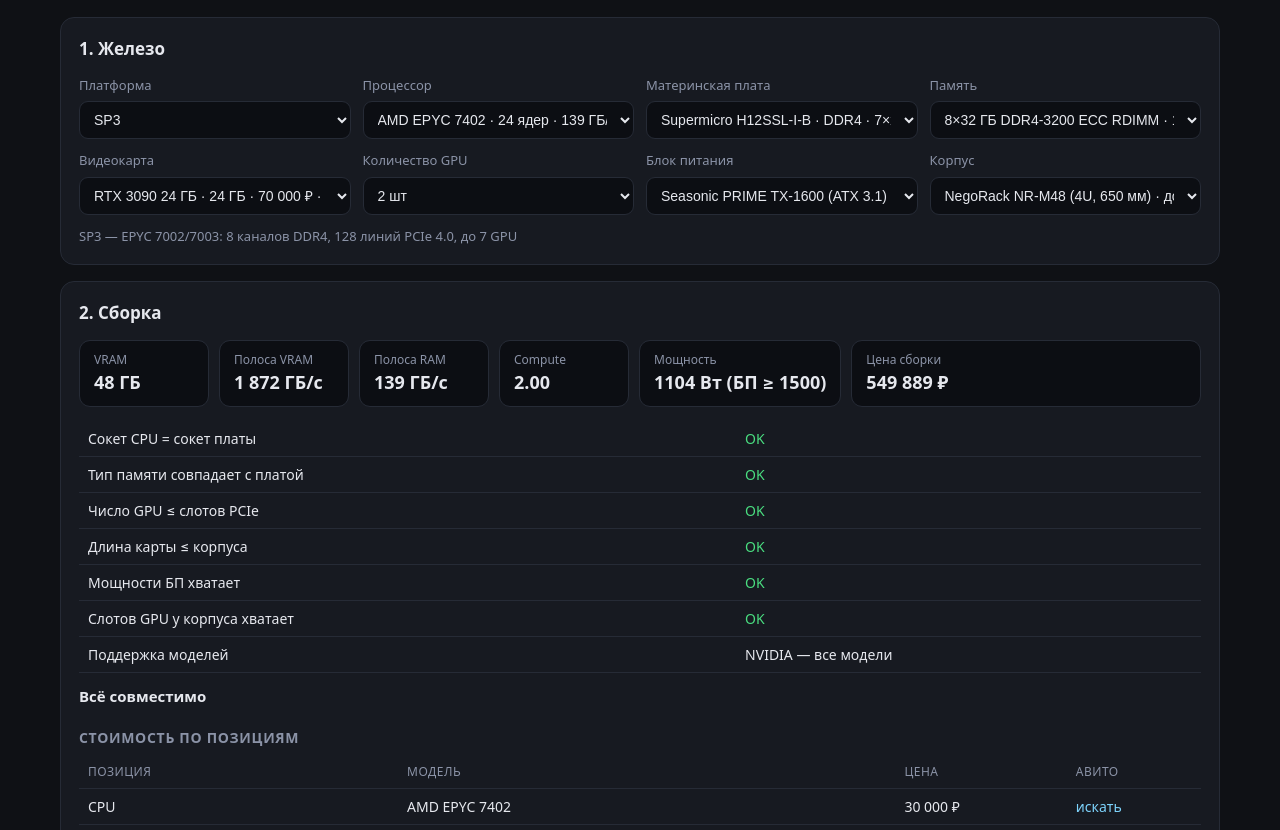
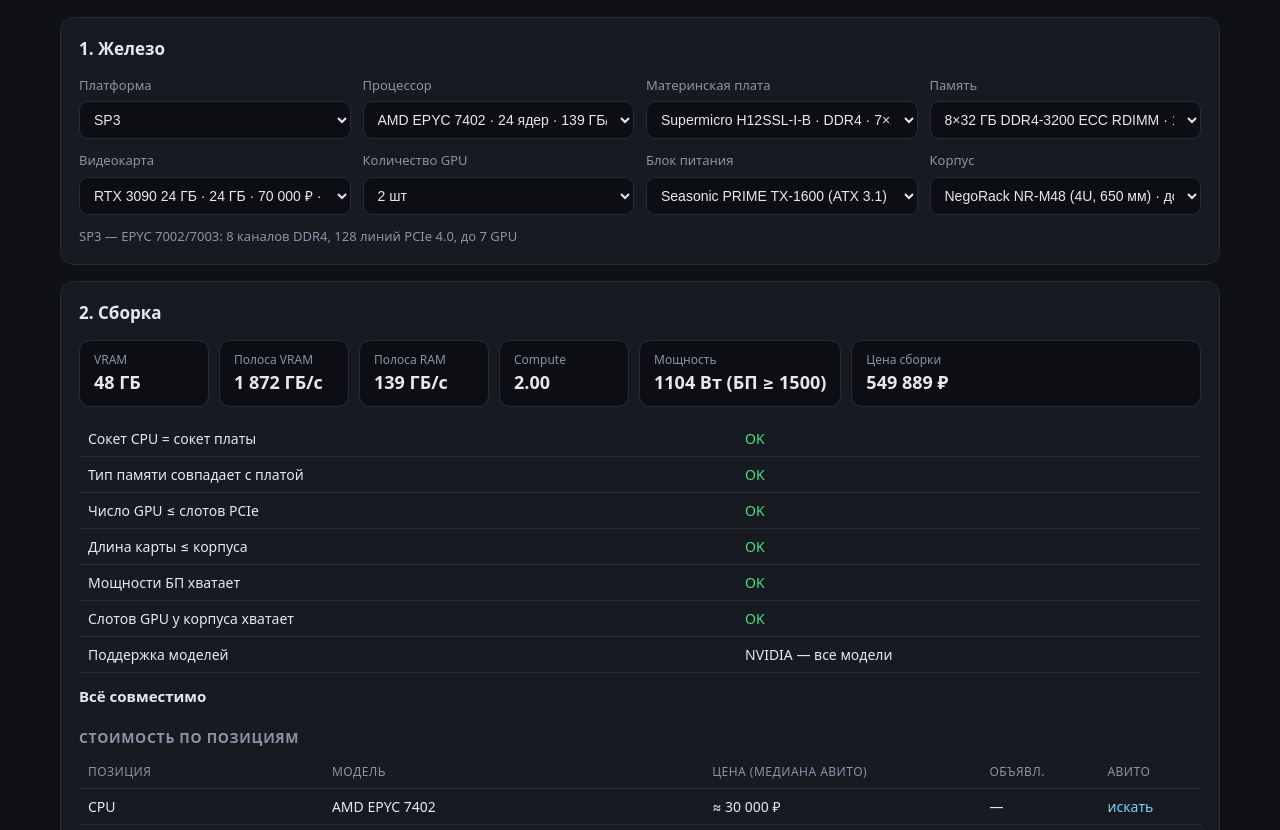
Before and after one commit to ErvSed/ai-hardware-calculator, a plain HTML site: page index.html in a window 1280 px wide. Shown: the part 121-951 px from the top of the page. Drawn offline with Linux system fonts and the light colour scheme.

Commit message:
update index.html

```diff
--- a/index.html
+++ b/index.html
@@ -150,19 +150,20 @@
     }).join("");
 
     var items = [
-      ["CPU", sel.cpu.name, sel.cpu.price, sel.cpu.avitoUrl],
-      ["Материнская плата", sel.mb.name, sel.mb.price, sel.mb.avitoUrl],
-      ["Память", sel.ram.name, sel.ram.price, sel.ram.avitoUrl],
-      ["Видеокарты", sel.gpu.name + " × " + sel.count, sel.gpu.price * sel.count, sel.gpu.avitoUrl],
-      ["Блок питания", sel.psu.name, sel.psu.price, sel.psu.avitoUrl],
-      ["Корпус", sel["case"].name, sel["case"].price, sel["case"].avitoUrl]
+      ["CPU", sel.cpu.name, sel.cpu.price, sel.cpu.avitoUrl, sel.cpu.avitoN],
+      ["Материнская плата", sel.mb.name, sel.mb.price, sel.mb.avitoUrl, sel.mb.avitoN],
+      ["Память", sel.ram.name, sel.ram.price, sel.ram.avitoUrl, sel.ram.avitoN],
+      ["Видеокарты", sel.gpu.name + " × " + sel.count, sel.gpu.price * sel.count, sel.gpu.avitoUrl, sel.gpu.avitoN],
+      ["Блок питания", sel.psu.name, sel.psu.price, sel.psu.avitoUrl, sel.psu.avitoN],
+      ["Корпус", sel["case"].name, sel["case"].price, sel["case"].avitoUrl, sel["case"].avitoN]
     ];
-    $("breakdown").innerHTML = "<thead><tr><th>Позиция</th><th>Модель</th><th>Цена</th><th>Авито</th></tr></thead><tbody>" +
+    $("breakdown").innerHTML = "<thead><tr><th>Позиция</th><th>Модель</th><th>Цена (медиана Авито)</th><th>Объявл.</th><th>Авито</th></tr></thead><tbody>" +
       items.map(function(it){
-        return "<tr><td>" + it[0] + "</td><td>" + it[1] + "</td><td>" + money(it[2]) + "</td><td>" +
+        var approx = it[4] ? "" : "≈ ";
+        return "<tr><td>" + it[0] + "</td><td>" + it[1] + "</td><td>" + approx + money(it[2]) + "</td><td>" + (it[4] || "—") + "</td><td>" +
           "<a href='" + it[3] + "' target='_blank' rel='noopener'>искать</a></td></tr>";
       }).join("") +
-      "<tr class='total'><td>ИТОГО</td><td></td><td>" + money(r.price) + "</td><td></td></tr></tbody>";
+      "<tr class='total'><td>ИТОГО</td><td></td><td>" + money(r.price) + "</td><td></td><td></td></tr></tbody>";
 
     renderMax();
   }
```
